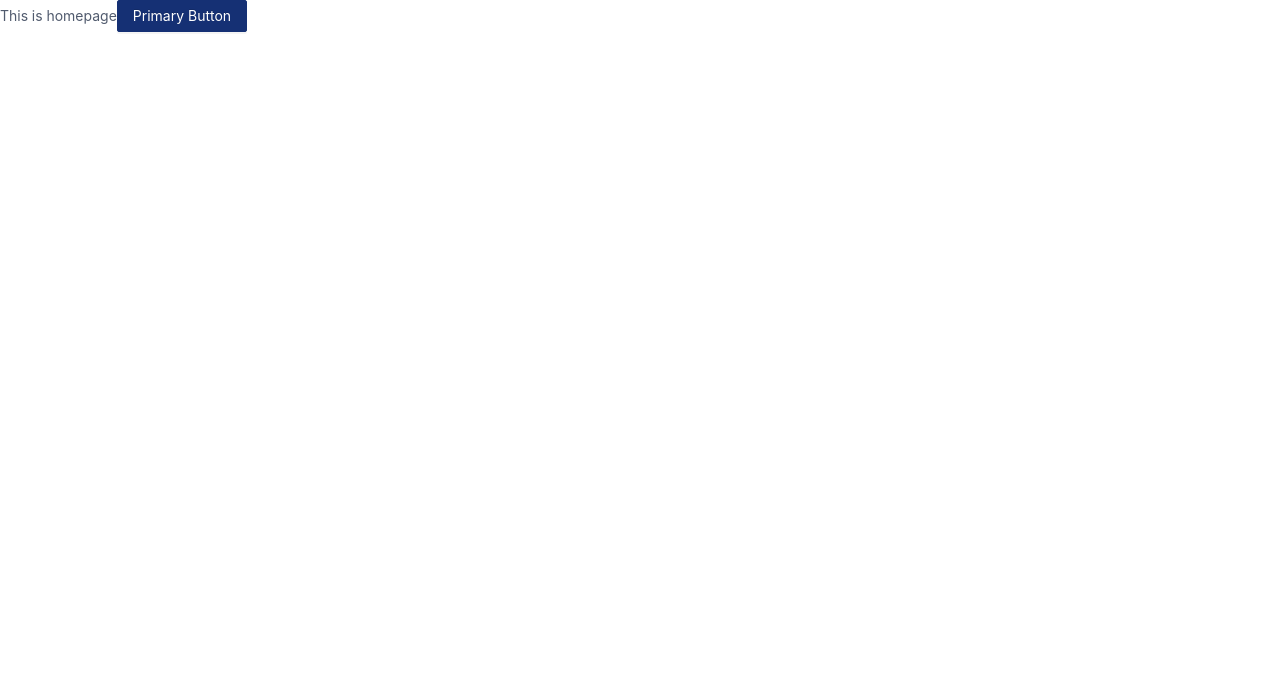
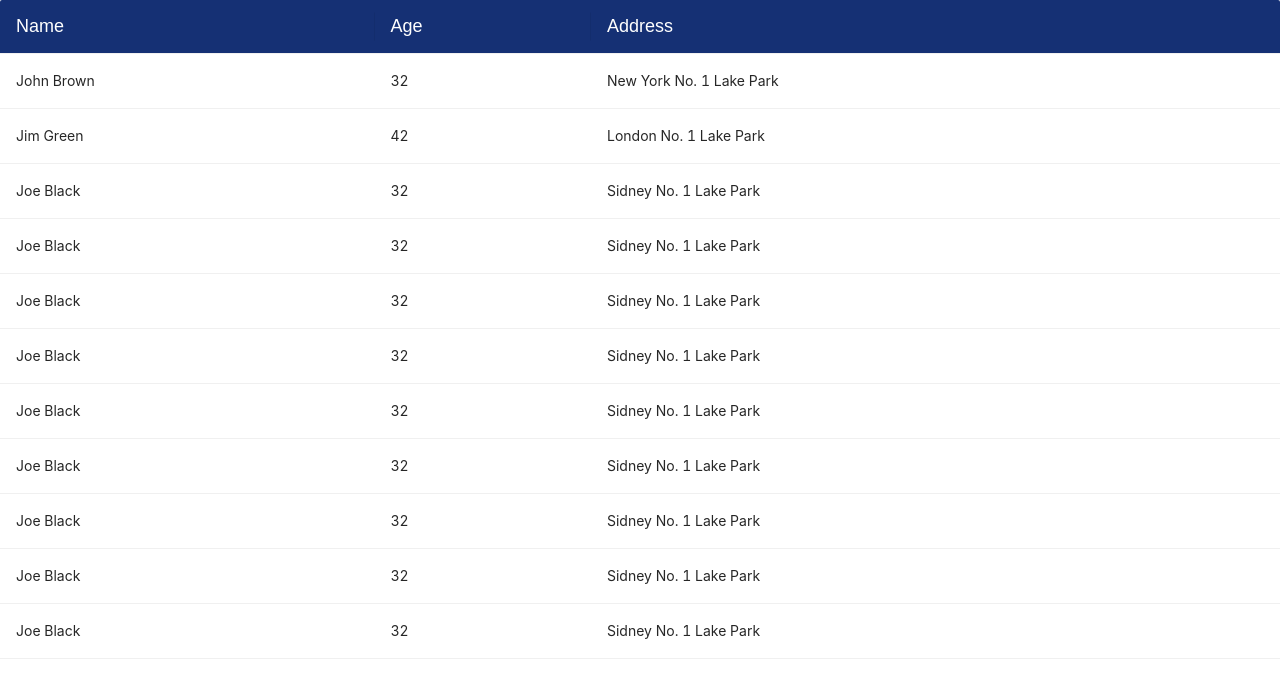
Before and after one commit to w3ngithub/wenhub, a Next.js app: page / in a window 1280 px wide. Shown: the top 698 px of the page. Built offline with nearby package versions, Linux system fonts and the light colour scheme.

Commit message:
Workig on pagination and table

```diff
--- a/app/api/restClient.js
+++ b/app/api/restClient.js
@@ -8,7 +8,7 @@ const getHttpHeaders = (isAuthenticated = false) => {
   if (isAuthenticated) {
     return {
       headers: {
-        Authorization: 'Bearer YOUR_TOKEN',
+        Authorization: `Bearer YOUR_TOKEN`,
       },
     }
   }
--- /dev/null
+++ b/app/components/elements/Pagination/index.js
@@ -0,0 +1,16 @@
+import React from 'react'
+import { Pagination } from 'antd';
+
+export const Paginate = ({
+    handlePageChange,
+    length
+}) => {
+
+    return <Pagination total={length} onChange={handlePageChange} itemRender />
+}
+
+export const listData = (array = [], page_size, page_number) => {
+    const indexOfLastPost = page_size * page_number
+    const indexOfFirstPost = indexOfLastPost - page_size
+    return array.slice(indexOfFirstPost, indexOfLastPost)
+}
--- /dev/null
+++ b/app/components/elements/Table/index.js
@@ -0,0 +1,141 @@
+import React from 'react'
+import PropTypes from 'prop-types';
+import { Table } from 'antd'
+import styles from './table.module.css'
+import { Paginate, listData } from '../Pagination';
+
+const { Column } = Table
+
+
+const ListTable = ({
+    columns,
+    data,
+}) => {
+
+
+    // const [pageNumber, setPageNumber] = React.useState(1)
+    // const [postPerPage, setPostPerPage] = React.useState(10)
+
+    // const changePage = (pageNo, pageSize) => {
+    //     setPageNumber(pageNo)
+    //     setPostPerPage(pageSize)
+    // }
+
+
+    // const finalData = listData(data, postPerPage, pageNumber)
+
+    return (
+        <div>
+            <Table
+                dataSource={data}
+                pagination={false}
+            >
+                {
+                    columns.map(col => (
+                        <Column
+                            title={col.title}
+                            dataIndex={col.keyIndex}
+                            key={col.keyIndex}
+                            render={(text) => text} />
+                    ))
+                }
+            </Table>
+            {/* <Paginate
+                handlePageChange={changePage}
+                length={data.length}
+            /> */}
+        </div>
+    )
+}
+
+ListTable.defaultProps = {
+    columns: [
+        {
+            title: "Name",
+            keyIndex: "name"
+        },
+        {
+            title: "Age",
+            keyIndex: "age"
+        },
+        {
+            title: "Address",
+            keyIndex: "address"
+        }
+    ],
+    data: [
+        {
+            key: '1',
+            name: 'John Brown',
+            age: 32,
+            address: 'New York No. 1 Lake Park',
+        },
+        {
+            key: '2',
+            name: 'Jim Green',
+            age: 42,
+            address: 'London No. 1 Lake Park',
+        },
+        {
+            key: '3',
+            name: 'Joe Black',
+            age: 32,
+            address: 'Sidney No. 1 Lake Park',
+        },
+        {
+            key: '4',
+            name: 'Joe Black',
+            age: 32,
+            address: 'Sidney No. 1 Lake Park',
+        },
+        {
+            key: '5',
+            name: 'Joe Black',
+            age: 32,
+            address: 'Sidney No. 1 Lake Park',
+        },
+        {
+            key: '6',
+            name: 'Joe Black',
+            age: 32,
+            address: 'Sidney No. 1 Lake Park',
+        },
+        {
+            key: '7',
+            name: 'Joe Black',
+            age: 32,
+            address: 'Sidney No. 1 Lake Park',
+        },
+        {
+            key: '8',
+            name: 'Joe Black',
+            age: 32,
+            address: 'Sidney No. 1 Lake Park',
+        },
+        {
+            key: '9',
+            name: 'Joe Black',
+            age: 32,
+            address: 'Sidney No. 1 Lake Park',
+        },
+        {
+            key: '10',
+            name: 'Joe Black',
+            age: 32,
+            address: 'Sidney No. 1 Lake Park',
+        },
+        {
+            key: '11',
+            name: 'Joe Black',
+            age: 32,
+            address: 'Sidney No. 1 Lake Park',
+        }
+    ]
+}
+
+ListTable.propTypes = {
+    columns: PropTypes.array,
+    data: PropTypes.array
+}
+
+export default ListTable
--- /dev/null
+++ b/app/components/elements/Table/table.module.css
@@ -0,0 +1,3 @@
+.primary{
+    background-color: var(--primary-color);
+}
--- a/app/styles/css/_index.css
+++ b/app/styles/css/_index.css
@@ -1 +1,7 @@
 @import 'css/abstracts/variable.css';
+
+thead.ant-table-thead th{
+    background-color: var(--primary-color);
+    color: white;
+    font: 18px Arial;
+}
--- a/pages/index.js
+++ b/pages/index.js
@@ -1,10 +1,10 @@
 import React from 'react'
-import Button from 'elements/Button'
+import Table from 'components/elements/Table'
 
 function Home() {
   return (
     <div>
-      This is homepage<Button></Button>
+      <Table />
     </div>
   )
 }
```
Also changed, not shown: app/redux/test/testSlice.js (+1 -0 lines), 1 other file (tests, documents, lock files or other folders).
